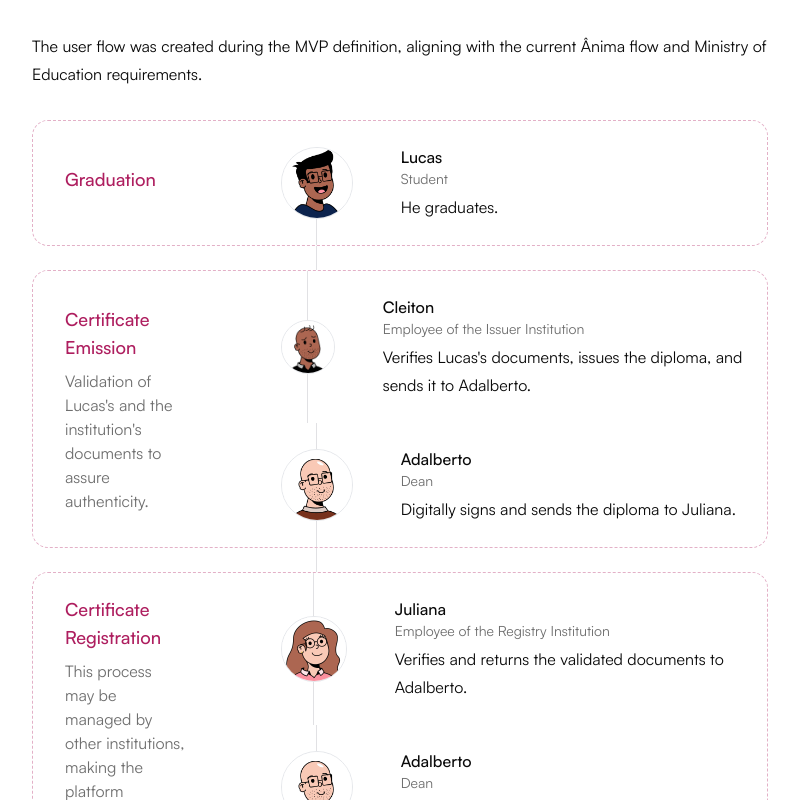
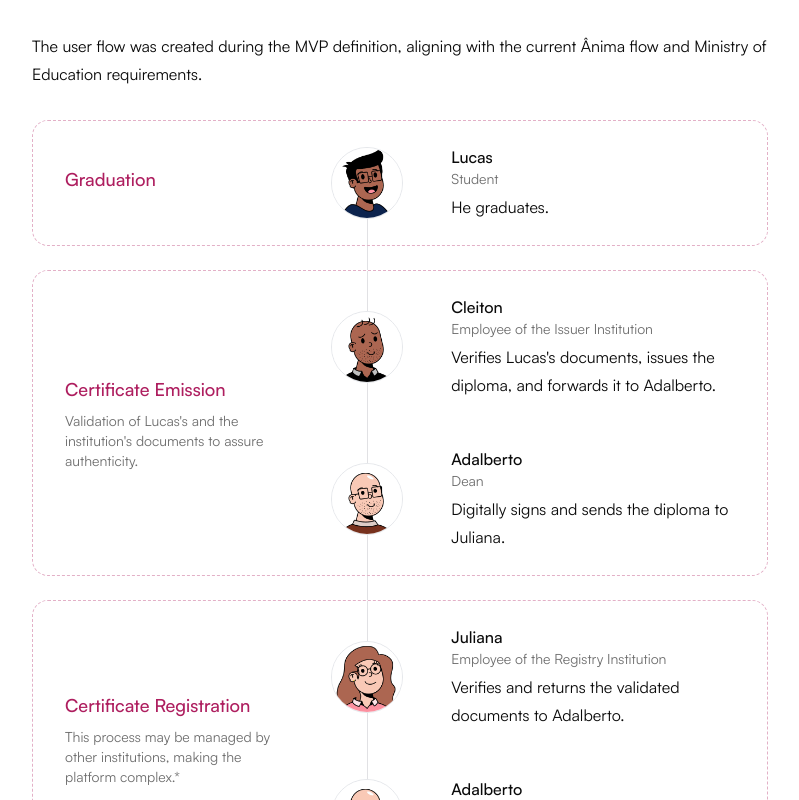
Before and after one commit to luccaromaniello/portfolio, a Next.js app: page /design/anima-educacao in a window 1280 px wide. Shown: the part 2480-3280 px from the top of the page, without its empty margins (240-1039 px from the left). Built offline with nearby package versions, Linux system fonts and the light colour scheme.

Commit message:
Fixes line break misalignment bug

```diff
--- a/src/components/cases/anima/userFlow/UserFlow/index.tsx
+++ b/src/components/cases/anima/userFlow/UserFlow/index.tsx
@@ -1,15 +1,17 @@
 import UserFlowItem from "@/components/cases/anima/userFlow/UserFlowItem";
 import Divider from "@/components/Divider";
 import "@/styles/typography.css";
+import "../styles.css";
 
 const DividerPlaceholder = () => {
   return (
-    <div className="flex flex-row w-full gap-16 h-6">
-      <div className="w-1/3 2xl:w-2/5 px-8 2xl:px-12"></div>
-      <div className="flex flex-row w-full">
+    <div className="flex flex-row w-full h-6 gap-16 lg:gap-4">
+      <div className="user-flow-alignment"></div>
+      <div className="flex flex-row w-full lg:pr-5 2xl:pr-4">
         <div className="flex flex-row w-[72px] justify-center">
           <Divider type={1} />
         </div>
+        <div className="flex flex-col flex-1"></div>
       </div>
     </div>
   );
@@ -46,7 +48,7 @@ const UserFlow = () => {
               alt: "Illustration of Cleiton, an employee at the issuer institution, with short hair and professional attire.",
             },
             action:
-              "Verifies Lucas's documents, issues the diploma, and sends it to Adalberto.",
+              "Verifies Lucas's documents, issues the diploma, and forwards it to Adalberto.",
           },
           {
             name: "Adalberto",
--- a/src/components/cases/anima/userFlow/UserFlowItem/index.tsx
+++ b/src/components/cases/anima/userFlow/UserFlowItem/index.tsx
@@ -30,13 +30,13 @@ const UserFlowItem = ({
 }: UserFlowItemProps) => {
   return (
     <div
-      className={`flex flex-row gap-16 border border-dashed border-primary-main/35 items-center card-border`}
+      className={`flex flex-row gap-16 lg:gap-4 border border-dashed border-primary-main/35 items-center card-border`}
     >
-      <div className="flex flex-col gap-2 w-1/3 2xl:w-2/5 px-8 2xl:px-12">
+      <div className="flex flex-col gap-2 user-flow-alignment">
         <h5 className="text-lg font-medium text-primary-main">{heading}</h5>
         <Text text={description ? description : ""} type={1} />
       </div>
-      <div className="flex flex-row w-full">
+      <div className="flex flex-row w-full lg:pr-6">
         <div
           className={personas.length > 1 ? "flex flex-col" : "flex flex-row"}
         >
@@ -59,7 +59,7 @@ const UserFlowItem = ({
                 />
                 {last ? <Divider type={1} placeholder /> : <Divider type={1} />}
               </div>
-              <div className="flex flex-col gap-1 py-6">
+              <div className="flex flex-col gap-1 py-6 flex-1">
                 <div className="flex flex-col">
                   <p className="font-medium">{persona.name}</p>
                   <p className="text-sm text-content-secondary">
--- /dev/null
+++ b/src/components/cases/anima/userFlow/styles.css
@@ -0,0 +1,3 @@
+.user-flow-alignment {
+  @apply lg:w-3/5 2xl:w-2/5 px-8 2xl:px-12;
+}
--- a/src/components/cases/typography/Text/index.tsx
+++ b/src/components/cases/typography/Text/index.tsx
@@ -12,7 +12,7 @@ const Text = ({ text, type = 0 }: TextProps) => {
   switch (type) {
     case TextType.SECONDARY: {
       return (
-        <p className="leading-6 whitespace-pre-line text-content-secondary">
+        <p className="leading-6 whitespace-pre-line text-content-secondary lg:text-sm">
           {text}
         </p>
       );
```
